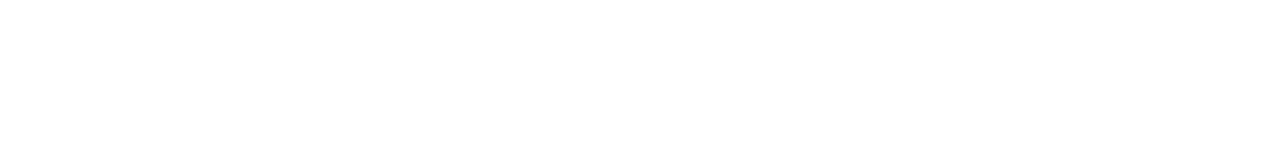
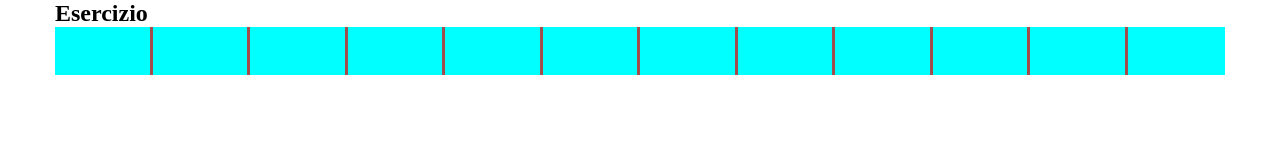
Before and after one commit to antonioiorio94/html-css-12bool, a plain HTML site: page index.html in a window 1280 px wide. Drawn offline with Linux system fonts and the light colour scheme.

Commit message:
aggiunta prima row

```diff
--- a/css/style.css
+++ b/css/style.css
@@ -0,0 +1,10 @@
+/*---UTILITIES---*/
+
+.bg-blue{
+    background-color: cyan;
+    height: 3rem;
+}
+
+.border{
+    border-right: solid 0.2rem #9f4d4d;
+}
--- a/index.html
+++ b/index.html
@@ -15,7 +15,24 @@
 
     <main>
         <div class="container">
+            <h2>Esercizio</h2>
 
+            <div class="row">
+
+                <div class="col-1 bg-blue border"></div>
+                <div class="col-1 bg-blue border"></div>
+                <div class="col-1 bg-blue border"></div>
+                <div class="col-1 bg-blue border"></div>
+                <div class="col-1 bg-blue border"></div>
+                <div class="col-1 bg-blue border"></div>
+                <div class="col-1 bg-blue border"></div>
+                <div class="col-1 bg-blue border"></div>
+                <div class="col-1 bg-blue border"></div>
+                <div class="col-1 bg-blue border"></div>
+                <div class="col-1 bg-blue border"></div>
+                <div class="col-1 bg-blue"></div>
+
+            </div>
 
         </div>
 
```
